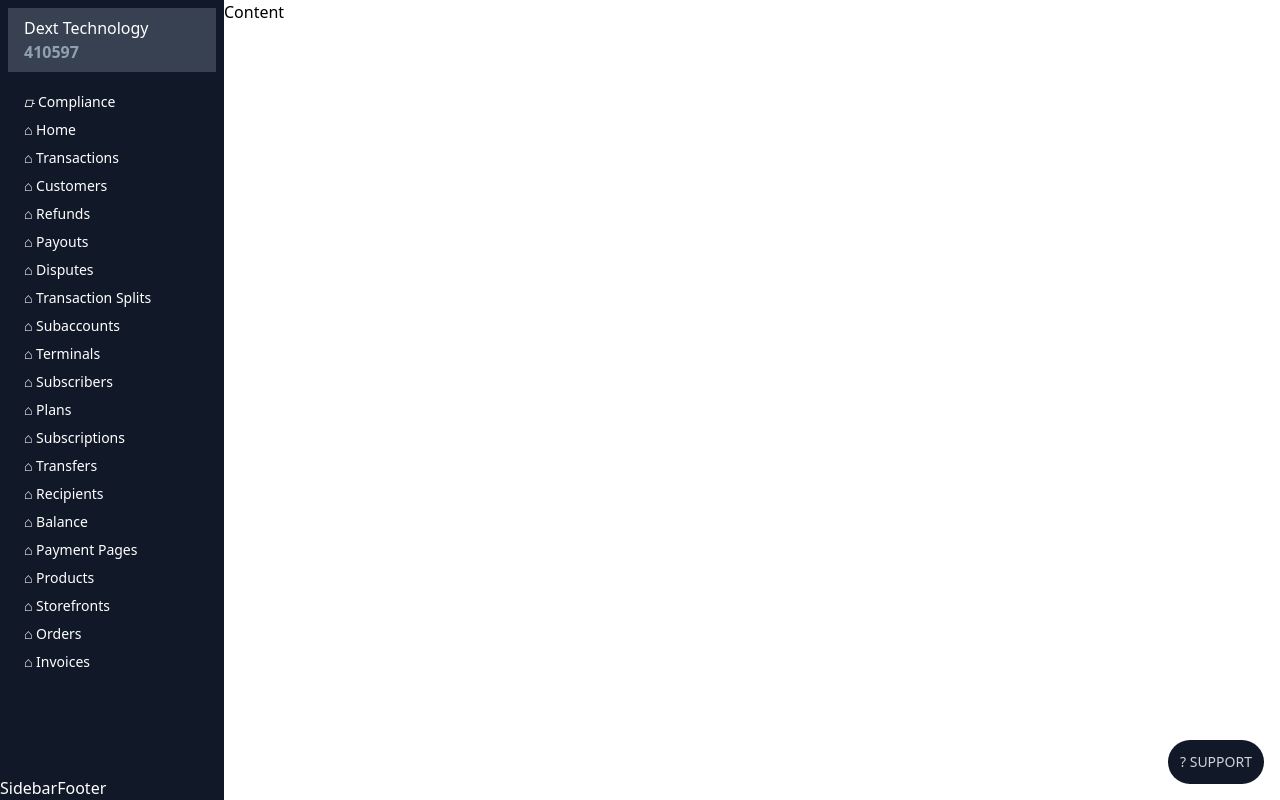
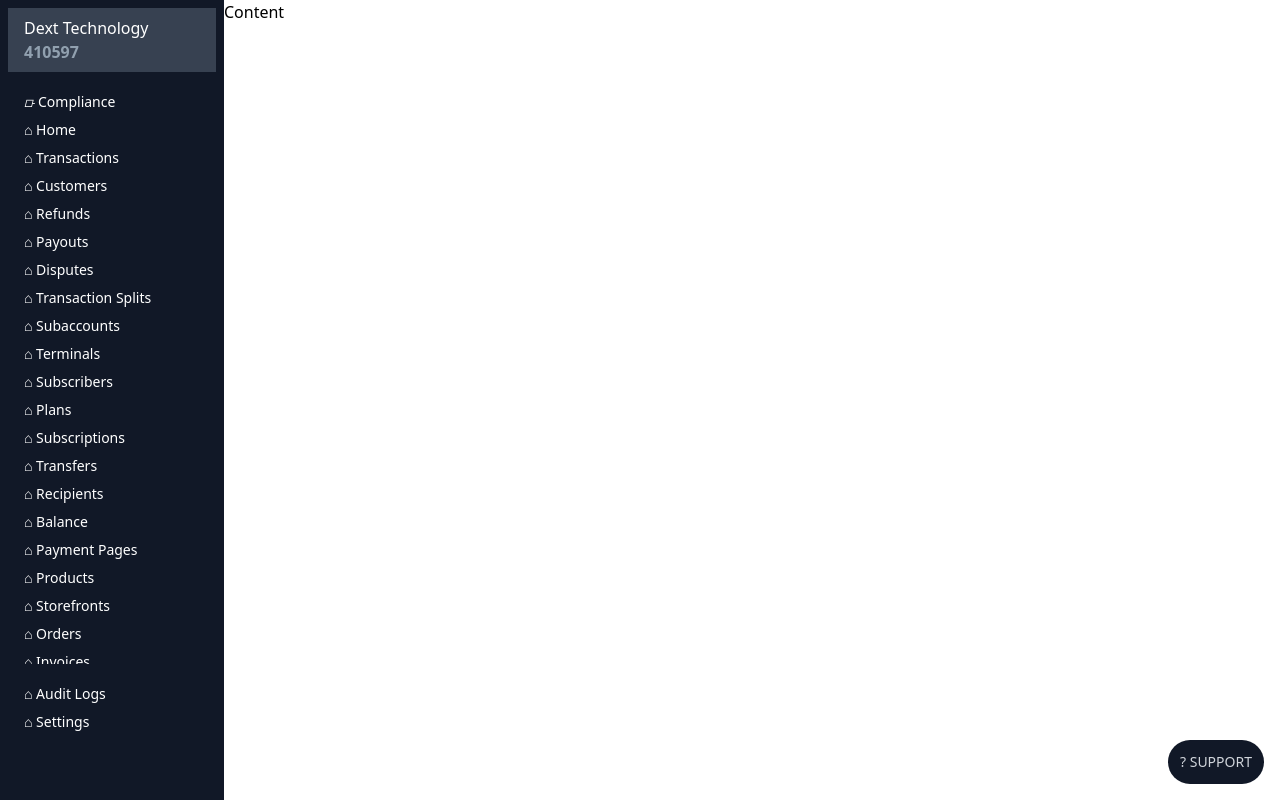
Before and after one commit to nkrumahthis/paystack-clone, a Next.js app: page /dashboard in a window 1280 px wide. Built offline with nearby package versions, Linux system fonts and the light colour scheme.

Commit message:
sidebar footer

```diff
--- a/components/SidebarFooter.tsx
+++ b/components/SidebarFooter.tsx
@@ -1,8 +1,12 @@
 import React from 'react'
+import MenuLink from './MenuLink'
 
 function SidebarFooter() {
     return (
-        <div>SidebarFooter</div>
+        <div className="flex flex-col mb-16 my-2">
+            <MenuLink chosen={false} label="Audit Logs" logo="⌂" />
+            <MenuLink chosen={false} label="Settings" logo="⌂" />
+        </div>
     )
 }
 
```
